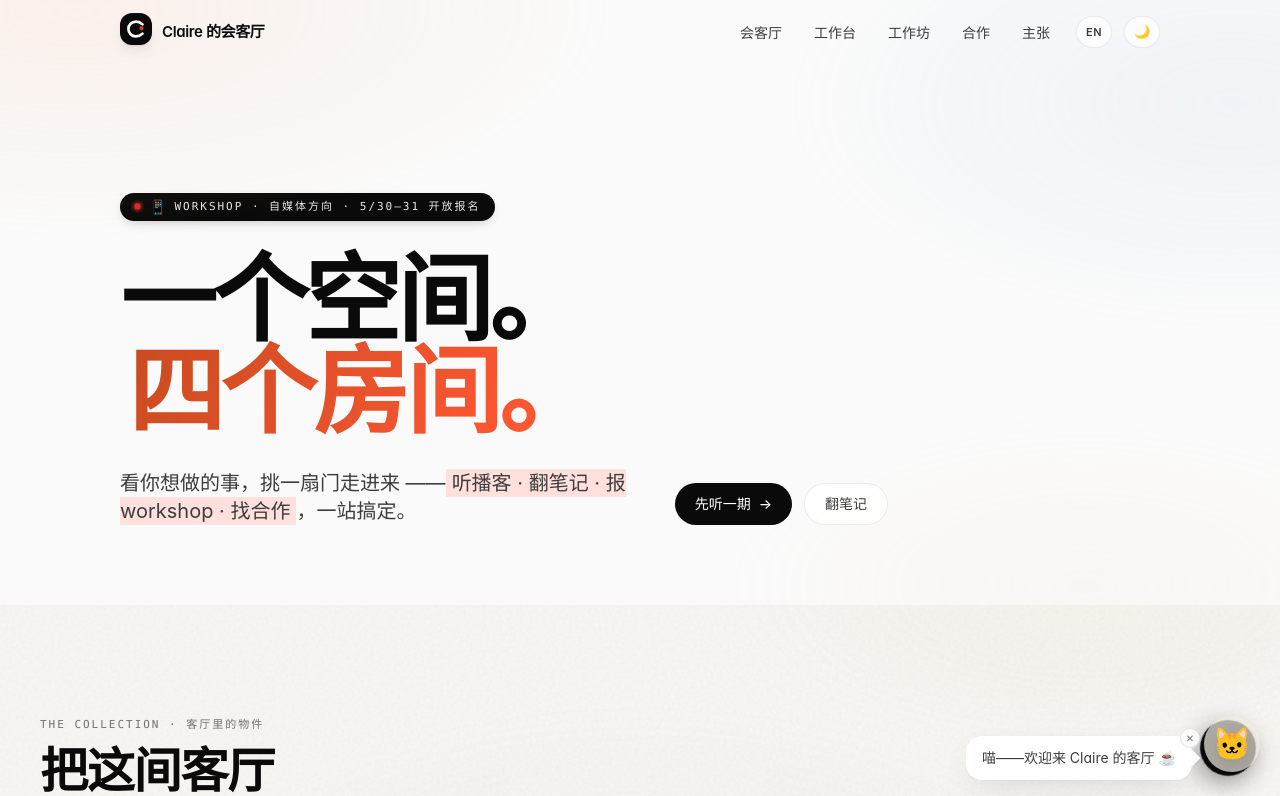
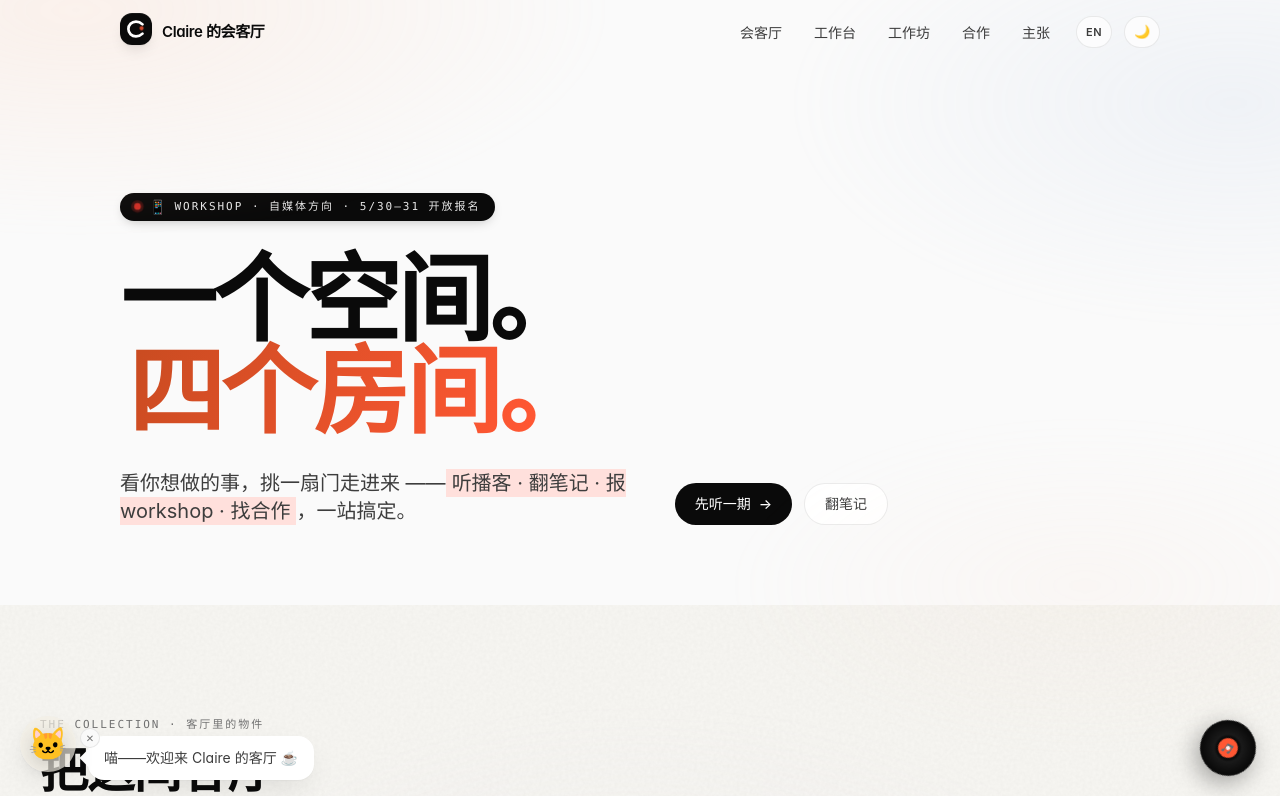
Before and after one commit to yutingliu1996/clairesparlor, a Next.js app: page / in a window 1280 px wide. Shown: the top 796 px of the page. Built offline with nearby package versions, Linux system fonts and the light colour scheme.

Commit message:
fix(tongbar): 挪到左下，给右下 BGM 唱片让位（气泡 tail 镜像）

```diff
--- a/components/tongbar.tsx
+++ b/components/tongbar.tsx
@@ -52,7 +52,7 @@ export default function Tongbar() {
 
   return (
     <div
-      className="pointer-events-none fixed bottom-5 right-5 z-50 flex items-end gap-3"
+      className="pointer-events-none fixed bottom-5 left-5 z-50 flex flex-row-reverse items-end gap-3"
       aria-live="polite"
     >
       <div
@@ -61,17 +61,17 @@ export default function Tongbar() {
         }`}
       >
         <span aria-hidden="true">{text}</span>
-        {/* Tail pointing right */}
+        {/* Tail pointing left (toward Tongbar on left side) */}
         <span
           aria-hidden="true"
-          className="absolute -right-1.5 bottom-4 h-3 w-3 rotate-45 bg-surface"
-          style={{ boxShadow: '2px -2px 0 rgba(0,0,0,0.04)' }}
+          className="absolute -left-1.5 bottom-4 h-3 w-3 rotate-45 bg-surface"
+          style={{ boxShadow: '-2px 2px 0 rgba(0,0,0,0.04)' }}
         />
         <button
           type="button"
           onClick={dismiss}
           aria-label={lang === 'zh' ? '把铜板儿哄走' : 'Shoo Tongbar away'}
-          className="absolute -top-2 -right-2 flex h-5 w-5 items-center justify-center rounded-full border border-hairline bg-paper text-[10px] text-ink-3 transition-colors hover:text-ink"
+          className="absolute -top-2 -left-2 flex h-5 w-5 items-center justify-center rounded-full border border-hairline bg-paper text-[10px] text-ink-3 transition-colors hover:text-ink"
         >
           ✕
         </button>
```
